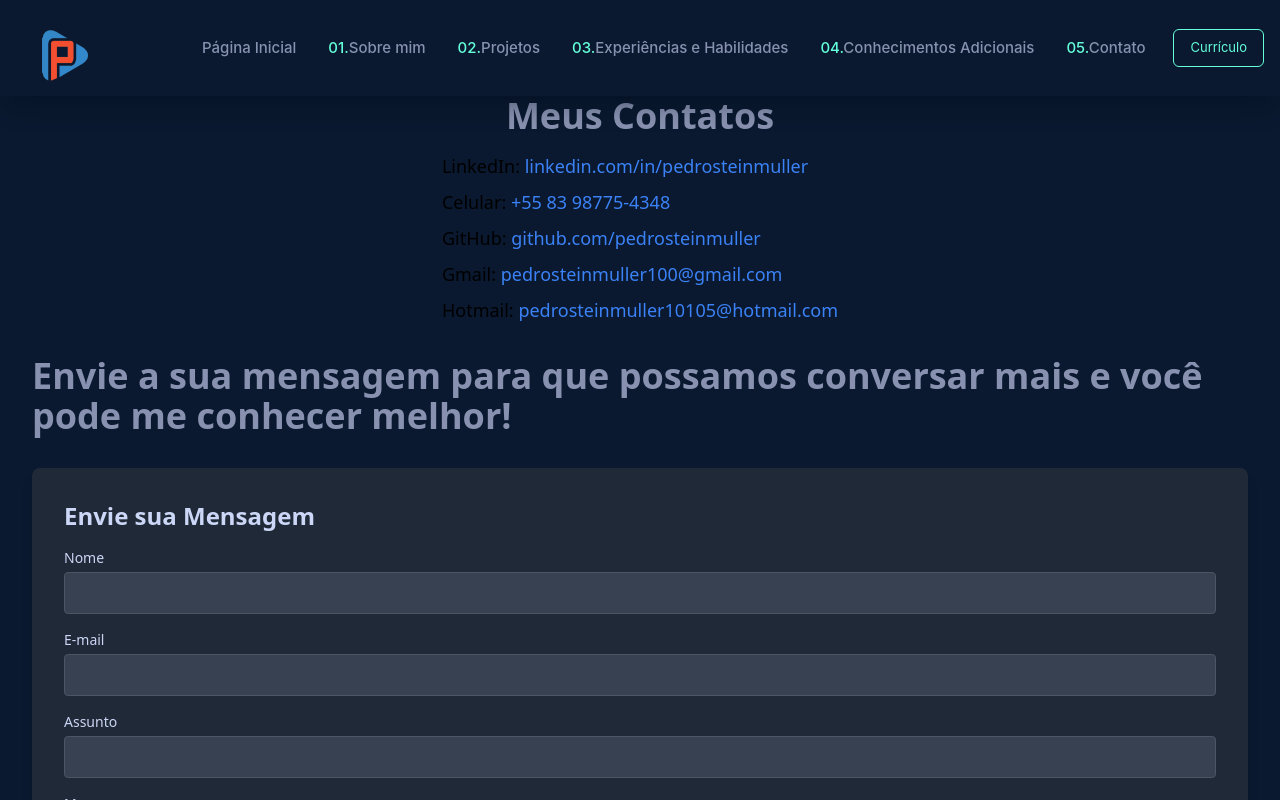
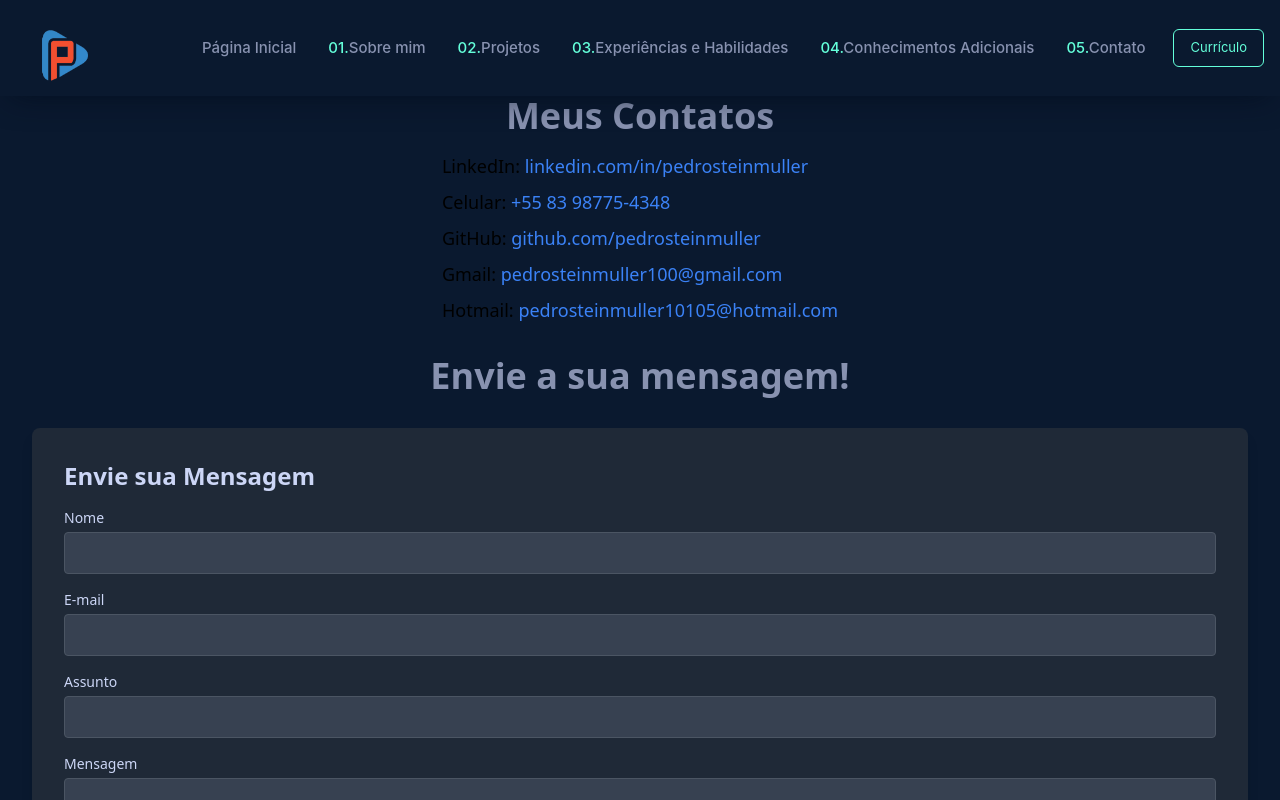
Before and after one commit to pedrosteinmuller/Portfolio2.0, a Next.js app in the folder portfolio_pedrostein/: page /contact in a window 1280 px wide. Shown: the top 800 px of the page. Built offline with nearby package versions, Linux system fonts and the light colour scheme.

Commit message:
fix: fix about

```diff
--- a/portfolio_pedrostein/pages/contact.tsx
+++ b/portfolio_pedrostein/pages/contact.tsx
@@ -99,7 +99,7 @@ export default function Contact() {
         </ul>
       </div>
       <main className="min-h-screen bg-bodyColor text-textLight flex flex-col items-center p-8">
-        <h1 className="text-4xl font-bold text-textDark mb-8 ">Envie a sua mensagem para que possamos conversar mais e você pode me conhecer melhor!</h1>
+        <h1 className="text-4xl font-bold text-textDark mb-8 ">Envie a sua mensagem!</h1>
 
         <div className="w-full max-w-lg bg-gray-800 p-8 rounded-lg shadow-lg">
           <h2 className="text-2xl font-semibold mb-4">Envie sua Mensagem</h2>
```
